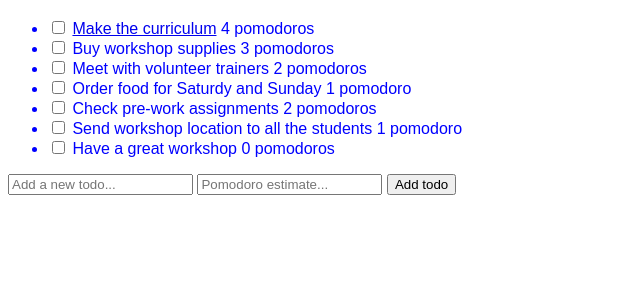
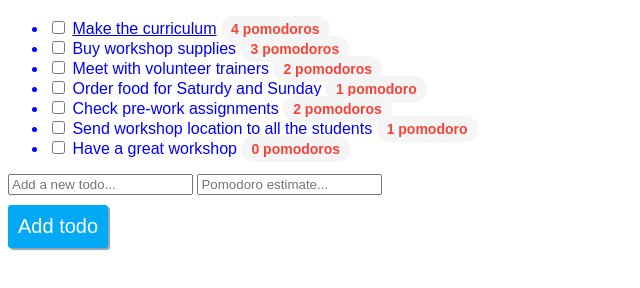
Before and after one commit to Shaun52308/todo_app_front_end, a plain HTML site: page index.html in a window 1280 px wide. Shown: the part 48-336 px from the top of the page, without its empty margins (0-640 px from the left). Drawn offline with Linux system fonts and the light colour scheme.

Commit message:
index.css button stuff

```diff
--- a/index.css
+++ b/index.css
@@ -2,3 +2,29 @@ html{
     font-family: sans-serif;
     color: blue;
 }
+.pomodoro-estimate{
+    font-weight: bold;
+  color: #F44336;
+  background-color: #F5F5F5;
+  border-radius: 50px;
+  font-size: 14px;
+  padding: 5px 10px 5px 10px;
+
+}
+
+#add-new-todo-button{
+    font-size: 20px;
+  text-align: center;
+  color: #FFF;
+  outline: none;
+  border-style: none;
+  padding: 10px;
+  border-radius: 3px;
+  box-shadow: 2px 2px 1px #90A4AE;
+  display: block;
+  background-color: #03A9F4;
+  margin-top: 10px;
+}
+#add-new-todo-button:active{
+    box-shadow: 1px 1px 1px #90A4AE;
+}
--- a/index.html
+++ b/index.html
@@ -9,36 +9,43 @@
       <ul>
           <li>
           <input type="checkbox">
-          <a href="show.html"> Make the curriculum</a> 4 pomodoros
+          <a href="show.html"> Make the curriculum</a>
+          <span class="pomodoro-estimate">4 pomodoros</span>
           </li>
           <li>
             <input type="checkbox">
-            Buy workshop supplies 3 pomodoros
+            Buy workshop supplies
+            <span class="pomodoro-estimate">3 pomodoros</span>
           </li>
           <li>
             <input type="checkbox">
-            Meet with volunteer trainers 2 pomodoros
+            Meet with volunteer trainers
+            <span class="pomodoro-estimate">2 pomodoros</span>
           </li>
           <li>
             <input type="checkbox">
-            Order food for Saturdy and Sunday 1 pomodoro
+            Order food for Saturdy and Sunday
+            <span class="pomodoro-estimate">1 pomodoro</span>
           </li>
           <li>
             <input type="checkbox">
-            Check pre-work assignments 2 pomodoros
+            Check pre-work assignments
+            <span class="pomodoro-estimate">2 pomodoros</span>
           </li>
           <li>
             <input type="checkbox">
-            Send workshop location to all the students 1 pomodoro
+            Send workshop location to all the students
+            <span class="pomodoro-estimate">1 pomodoro</span>
           </li>
           <li>
             <input type="checkbox">
-            Have a great workshop 0 pomodoros
+            Have a great workshop
+            <span class="pomodoro-estimate">0 pomodoros</span>
           </li>
       </ul>
 <input type="text" placeholder="Add a new todo...">
 <input type="number" placeholder="Pomodoro estimate...">
-<input type="submit" value="Add todo">
+<input id="add-new-todo-button" type="submit" value="Add todo">
 
 
 
```
